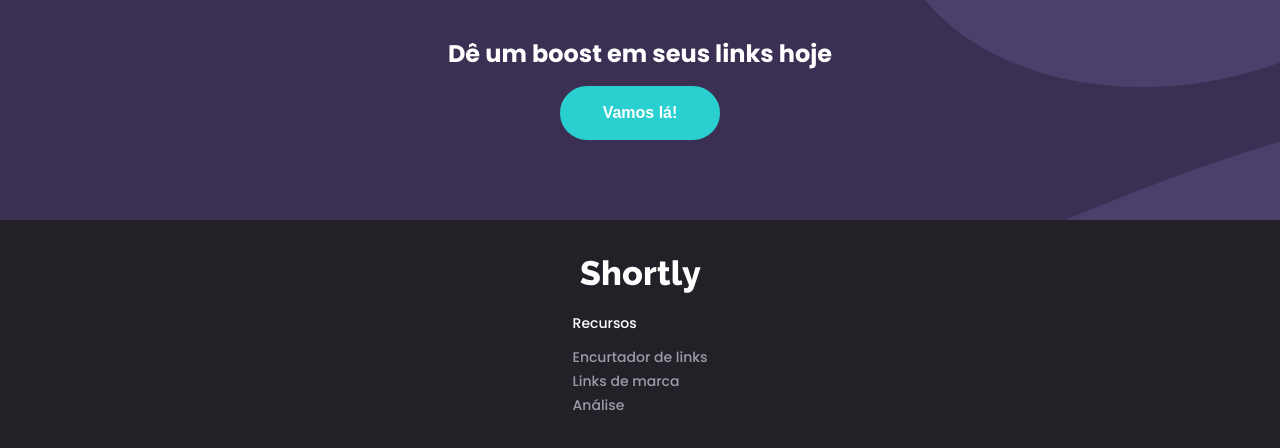
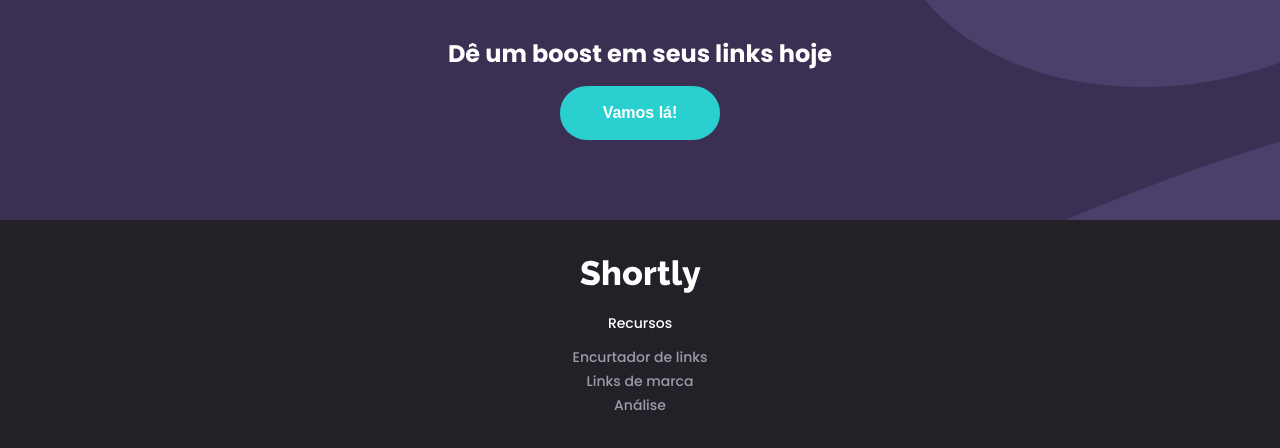
Before and after one commit to Salv-Dev/shortly, a React (Create React App) app: page / in a window 1280 px wide. Shown: the part 1904-2352 px from the top of the page. Built offline with nearby package versions, Linux system fonts and the light colour scheme.

Commit message:
adiciona a prop  align ao componente List

```diff
--- a/src/components/atoms/List/index.tsx
+++ b/src/components/atoms/List/index.tsx
@@ -5,12 +5,13 @@
 interface Props {
     title?: string,
     style?: React.CSSProperties,
+    align?: "left" | "center" | "right",
     children?: React.ReactNode
 }
 
-const List = ({ title, children, style }:Props ) => {
+const List = ({ title, children, style, align }:Props ) => {
   return (
-      <Container style={style}>
+      <Container style={style} align={align || "left"}>
           { title ?
            <>
             <Title className="title">{title}</Title>
--- a/src/components/atoms/List/styles.ts
+++ b/src/components/atoms/List/styles.ts
@@ -1,8 +1,14 @@
 import styled from 'styled-components';
 
-export const Container = styled.ul`
+interface Props {
+    align?: string
+}
+
+export const Container = styled.ul<Props>`
     display: flex;
     flex-direction: column;
+    text-align: ${props => props.align};
+    align-items: ${props => props.align};
     gap: 10px;
     list-style: none;
 `;
--- a/src/components/organisms/Footer/index.tsx
+++ b/src/components/organisms/Footer/index.tsx
@@ -11,7 +11,7 @@
   return (
       <Container>
           <Logo href="/" svg={<LogoSVG />} fill="white" />
-          <List title="Recursos" style={{ color: 'white' }}>
+          <List title="Recursos" style={{ color: 'white' }} align="center">
             <Link href="/" hoverColor="#2acfcf" ><li>Encurtador de links</li></Link>
             <Link href="/" hoverColor="#2acfcf" ><li>Links de marca</li></Link>
             <Link href="/" hoverColor="#2acfcf" ><li>Análise</li></Link>
```
